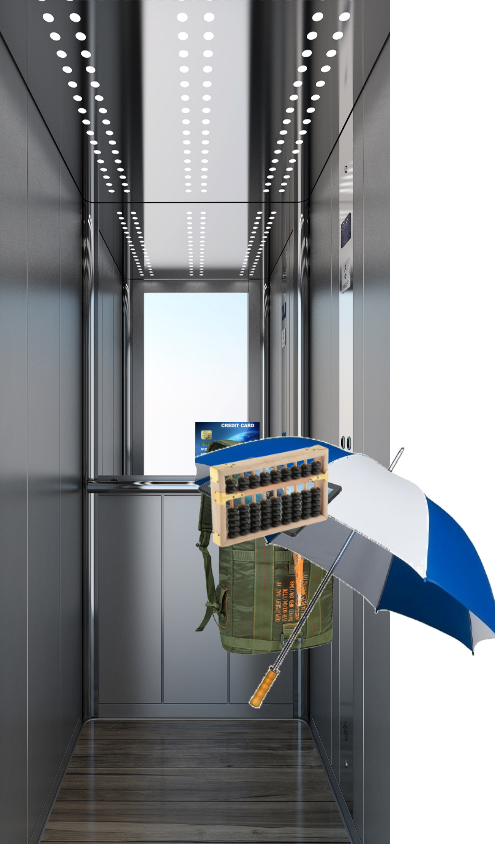
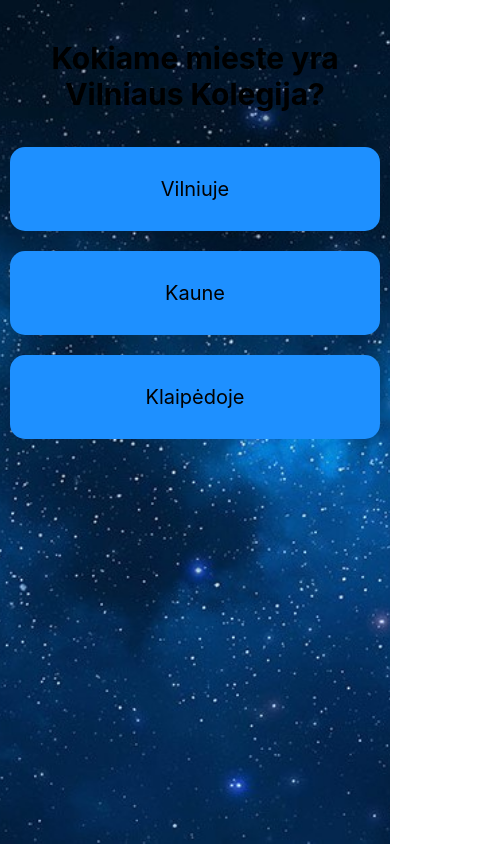
Before and after one commit to EKFGame/economics, a React Native app: screen /questions in a window 390 px wide. Before the commit this address had no page. Shown: the whole page, 495 px wide, since content can reach past the window. Built offline with nearby package versions, Linux system fonts and the light colour scheme.

Commit message:
questions was added

```diff
--- a/App.js
+++ b/App.js
@@ -1,6 +1,6 @@
 import React, { Component } from "react";
 import { StatusBar } from "expo-status-bar";
-import { View, SafeAreaView } from "react-native";
+import { View, BackAndroid } from "react-native";
 import { NavigationContainer } from "@react-navigation/native";
 import { createStackNavigator } from "@react-navigation/stack";
 import StartPlace from "./screens/StartPlace";
@@ -11,15 +11,17 @@
 import WebToCheck from "./screens/WebToCheck";
 import Lift from "./screens/navigation/lift";
 import ActionSpace from "./screens/navigation/actionSpace";
+import Questions from "./screens/Questions";
 const Stack = createStackNavigator();
 
 class App extends Component {
+
   render() {
     return (
       <View style={{flex: 1}}>
         <StatusBar style="auto" />
         <NavigationContainer>
-        <Stack.Navigator initialRouteName="lift">
+        <Stack.Navigator initialRouteName="actionSpace">
           <Stack.Screen
             name="startPlace"
             component={StartPlace}
@@ -61,6 +63,11 @@
             component={ActionSpace}
             options={{ headerShown: false }}
           />
+          <Stack.Screen
+            name="questions"
+            component={Questions}
+            options={{ headerShown: false }}
+          />
         </Stack.Navigator>
       </NavigationContainer>
       </View>
--- /dev/null
+++ b/screens/Questions.js
@@ -0,0 +1,153 @@
+import React from 'react';
+import { useState, useEffect } from 'react';
+import { StyleSheet, Text, View, FlatList, TouchableOpacity, Alert, ImageBackground } from 'react-native';
+
+const imageBack = require("../images/space.jpg");
+
+export default function Questions({ navigation: { navigate }}) {
+
+  const [ques, setques] = useState(1);
+  const [QuestionPrev, setQuestionPrev] = useState();
+  const [QnAPrev, setQnAPrev] = useState();
+  const [Question, setQuestion] = useState([
+    { text: 'Kokiame mieste yra Vilniaus Kolegija?', key: '1' },
+    { text: 'Kokioje gatvėje yra Ekonomikos fakultetas?', key: '2' },
+    { text: 'Kiek studijų programų yra EKF?', key: '3' },
+
+  ]);
+  const [QnA, setQnA] = useState([
+    //1
+    { text: 'Vilniuje', key: '1', question: '1', answer: 'true' },
+    { text: 'Kaune', key: '2', question: '1', answer: 'false' },
+    { text: 'Klaipėdoje', key: '3', question: '1', answer: 'false' },
+    //2
+    { text: 'Studentų g.', key: '4', question: '2', answer: 'true' },
+    { text: 'Kalvarijų g.', key: '5', question: '2', answer: 'false' },
+    { text: 'Gedimino pr.', key: '6', question: '2', answer: 'false' },
+    //3
+    { text: '3', key: '7', question: '3', answer: 'false' },
+    { text: '6', key: '8', question: '3', answer: 'false' },
+    { text: '5', key: '9', question: '3', answer: 'true' },
+
+
+  ]);
+
+  const updateStorage = () => {
+    navigate('actionSpace');
+  }
+
+  const filterQuestion = (id, answer) => {
+    if (answer == "true") {
+
+      var temp=ques+1;
+      setQuestionPrev(Question)
+      setQuestionPrev((ques) => {
+        return ques.filter(Question => Question.key == temp)
+      })
+      setQnAPrev(QnA)
+      setQnAPrev((qna) => {
+        return qna.filter(QnA => QnA.question == temp)
+      })
+      setques(temp)
+    }
+    else {
+      Alert.alert(
+        "Atsakymas neteisingas!",
+        "", [{ text: "Bandyti dar kartą"}],
+        { cancelable: false }
+        );
+     }
+
+
+     if(temp==4){ //4
+      setques(prev=>prev + 2)
+      Alert.alert(
+        "Atsakymai teisingi!",
+        "", [{ text: "Gerai", onPress:() => updateStorage()}],
+        { cancelable: false }
+        );
+
+    }
+  };
+
+
+
+
+  useEffect(() => {
+    setQuestionPrev(Question)
+    setQnAPrev(QnA)
+    setQuestionPrev((Ques) => {
+      return Ques.filter(Question => Question.key == 1)
+    })
+    setQnAPrev((qna) => {
+      return qna.filter(QnA => QnA.question == 1)
+    })
+
+  }, [])
+
+  return (
+    <ImageBackground
+      source={imageBack}
+      defaultSource={imageBack}
+      style={styles.image}>
+        <View style={{flex: 1}}>
+            <View>
+            <FlatList
+                keyExtractor={(item) => item.key}
+                data={QuestionPrev}
+                renderItem={({ item }) => (
+                <Text style={styles.header}>{item.text}</Text>
+                )}
+            />
+            </View>
+            <View style={{flex: 1}}>
+            <FlatList
+                data={QnAPrev}
+                renderItem={({ item }) => (
+                <TouchableOpacity onPressOut={() => filterQuestion(ques, item.answer)}>
+                    <Text style={styles.item}>{item.text}</Text>
+                </TouchableOpacity>
+                )}
+            />
+            </View>
+        </View>
+    </ImageBackground>
+  );
+}
+
+
+const styles = StyleSheet.create({
+  container: {
+    flex: 1,
+  },
+  questionBox: {
+    width: 800,
+    maxWidth: 400,
+    backgroundColor: 'white',
+    alignItems: 'center',
+    borderRadius: 15,
+    padding: 10,
+  },
+  item: {
+    margin: 10,
+    padding: 30,
+    fontSize: 20,
+    borderRadius: 15,
+    backgroundColor: 'dodgerblue',
+    alignItems: 'center',
+    textAlign: 'center',
+  },
+  header: {
+    margin: 5,
+    padding: 20,
+    marginTop: 20,
+    fontSize: 30,
+    alignItems: 'center',
+    textAlign: 'center',
+    fontWeight: 'bold',
+  },
+  image: {
+    height: "100%",
+    width: "100%",
+  },
+});
```
Also changed, not shown: screens/navigation/actionSpace.js (+13 -3 lines).
